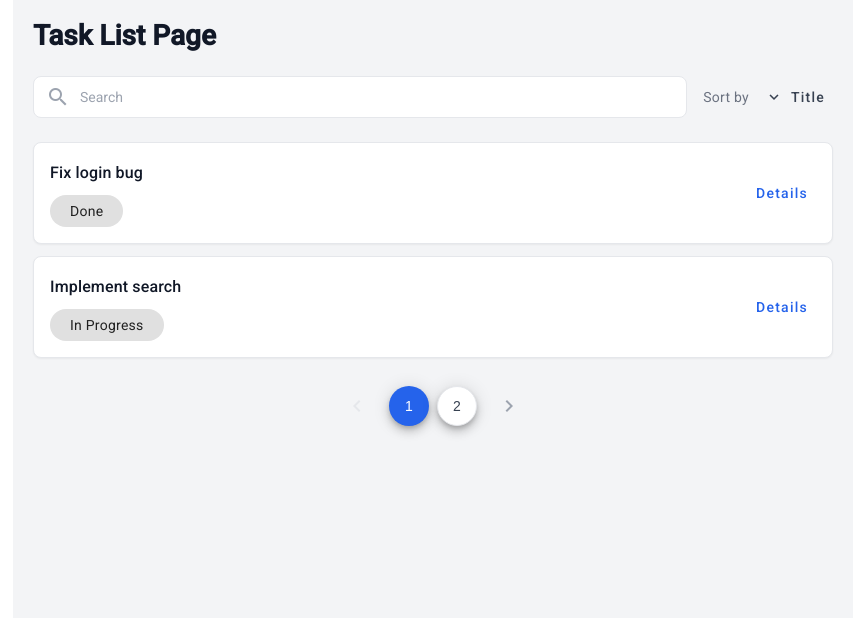
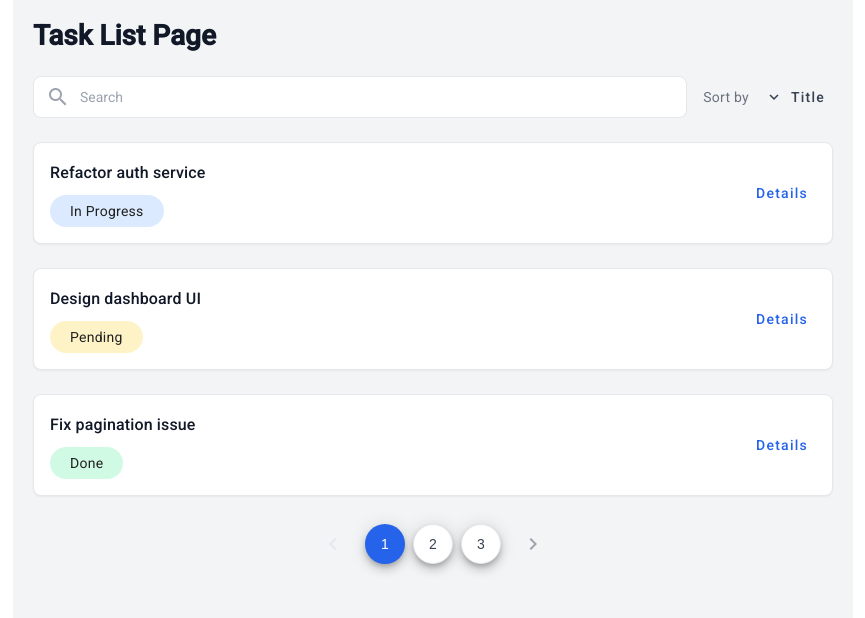
Before and after one commit to brykurt/task-list, an Angular app: page / in a window 1280 px wide. Shown: the top 618 px of the page, without its empty margins (207-1072 px from the left). Built offline with nearby package versions, Linux system fonts and the light colour scheme.

Commit message:
Adjusted pagination of tasks.

```diff
--- a/src/app/app.component.html
+++ b/src/app/app.component.html
@@ -15,18 +15,27 @@
       </button>
     </div>
   </div>
-
-  <div class="tasks-list">
-    <div class="task-item" *ngFor="let task of paginatedTasks">
+  <div *ngFor="let task of paginatedTasks">
+    <div class="tasks-list" *ngIf="!task.isDeleted">
+      <div class="task-item">
         <div class="task-content">
           <h3 class="task-title">{{ task.taskTitle }}</h3>
-        <mat-chip [ngClass]="'chip-' + (task.status | lowercase)">
+          <mat-chip
+            [class.chip-done]="task.status === statuses.DONE"
+            [class.chip-pending]="task.status === statuses.PENDING"
+            [class.chip-in-progress]="task.status === statuses.IN_PROGRESS"
+          >
             {{ task.status }}
           </mat-chip>
         </div>
-      <button mat-button class="details-button" (click)="openTaskDetails(task)">
+        <button
+          mat-button
+          class="details-button"
+          (click)="openTaskDetails(task)"
+        >
           Details
         </button>
+      </div>
     </div>
   </div>
 
--- a/src/app/app.component.scss
+++ b/src/app/app.component.scss
@@ -4,6 +4,21 @@
   margin: 0 auto;
   background: #f3f4f6;
   min-height: 100vh;
+}
+
+.chip-done {
+  background-color: #d1fae5 !important;
+  color: #065f46 !important;
+}
+
+.chip-pending {
+  background-color: #fef3c7 !important;
+  color: #92400e !important;
+}
+
+.chip-in-progress {
+  background-color: #dbeafe !important;
+  color: #0c4a6e !important;
 }
 
 .page-title {
--- a/src/app/app.component.ts
+++ b/src/app/app.component.ts
@@ -10,46 +10,107 @@ import { TaskDetailsComponent } from './task-details/task-details.component';
   styleUrls: ['./app.component.scss'],
 })
 export class AppComponent {
+  statuses = Status;
   title = 'task-list-app';
   tasks: ITask[] = [
     {
-      taskTitle: 'Fix login bug',
-      status: Status.DONE,
-      description:
-        'Users are unable to log in when entering correct credentials',
-      createdDate: new Date('2024-03-15T14:05:00'),
+      taskTitle: 'Refactor auth service',
+      status: Status.IN_PROGRESS,
+      description: 'Clean up and optimize authentication service logic',
+      createdDate: new Date('2024-03-12T11:15:00'),
       creating: false,
       isDeleted: false,
     },
     {
-      taskTitle: 'Implement search',
-      status: Status.IN_PROGRESS,
-      description: 'Add search functionality to task list',
-      createdDate: new Date('2024-03-14T10:30:00'),
+      taskTitle: 'Design dashboard UI',
+      status: Status.PENDING,
+      description: 'Create wireframes for the new dashboard',
+      createdDate: new Date('2024-03-11T16:45:00'),
       creating: false,
       isDeleted: false,
     },
     {
-      taskTitle: 'Update documentation',
+      taskTitle: 'Fix pagination issue',
+      status: Status.DONE,
+      description: 'Pagination breaks when deleting tasks',
+      createdDate: new Date('2024-03-10T13:20:00'),
+      creating: false,
+      isDeleted: false,
+    },
+    {
+      taskTitle: 'Add unit tests',
+      status: Status.IN_PROGRESS,
+      description: 'Write unit tests for task service',
+      createdDate: new Date('2024-03-09T09:40:00'),
+      creating: false,
+      isDeleted: false,
+    },
+    {
+      taskTitle: 'Optimize database queries',
       status: Status.PENDING,
-      description: 'Update API documentation',
-      createdDate: new Date('2024-03-13T09:00:00'),
+      description: 'Improve performance of task queries',
+      createdDate: new Date('2024-03-08T14:10:00'),
+      creating: false,
+      isDeleted: false,
+    },
+    {
+      taskTitle: 'Remove deprecated endpoints',
+      status: Status.DONE,
+      description: 'Clean up deprecated API endpoints',
+      createdDate: new Date('2024-03-07T10:00:00'),
       creating: false,
       isDeleted: true,
+    },
+    {
+      taskTitle: 'Implement task filters',
+      status: Status.IN_PROGRESS,
+      description: 'Allow filtering tasks by status',
+      createdDate: new Date('2024-03-06T15:25:00'),
+      creating: false,
+      isDeleted: false,
+    },
+    {
+      taskTitle: 'Improve error handling',
+      status: Status.PENDING,
+      description: 'Display user-friendly error messages',
+      createdDate: new Date('2024-03-05T11:50:00'),
+      creating: false,
+      isDeleted: false,
+    },
+    {
+      taskTitle: 'Update dependencies',
+      status: Status.DONE,
+      description: 'Update Angular and Material dependencies',
+      createdDate: new Date('2024-03-04T17:30:00'),
+      creating: false,
+      isDeleted: false,
+    },
+    {
+      taskTitle: 'Add dark mode',
+      status: Status.PENDING,
+      description: 'Implement dark mode theme toggle',
+      createdDate: new Date('2024-03-03T08:15:00'),
+      creating: false,
+      isDeleted: false,
     },
   ];
 
   currentPage = 1;
-  itemsPerPage = 2;
+  itemsPerPage = 3;
 
   get totalPages(): number {
-    return Math.ceil(this.tasks.length / this.itemsPerPage);
+    return Math.ceil(
+      this.tasks.filter((task) => !task.isDeleted).length / this.itemsPerPage
+    );
   }
 
   get paginatedTasks(): ITask[] {
+    const visibleTasks = this.tasks.filter((task) => !task.isDeleted);
+
     const startIndex = (this.currentPage - 1) * this.itemsPerPage;
     const endIndex = startIndex + this.itemsPerPage;
-    return this.tasks.slice(startIndex, endIndex);
+
+    return visibleTasks.slice(startIndex, endIndex);
   }
 
   constructor(public dialog: MatDialog) {}
@@ -58,6 +119,7 @@ export class AppComponent {
     this.dialog.open(TaskDetailsComponent, {
       data: task,
       panelClass: 'task-details-dialog',
+      disableClose: true,
     });
   }
 
--- a/src/app/task-details/task-details.component.html
+++ b/src/app/task-details/task-details.component.html
@@ -16,7 +16,7 @@
     </p>
 
     <p class="task-created">
-      {{ data.createdDate | date }}
+      Created on {{ data.createdDate | date : "MMMM d, y, h:mm a" }}
     </p>
 
     <div class="task-actions">
--- a/src/app/task-details/task-details.component.scss
+++ b/src/app/task-details/task-details.component.scss
@@ -60,16 +60,15 @@
 .task-actions {
   display: flex;
   justify-content: flex-end;
-  gap: 12px;
   margin-top: 20px;
   border-top: 1px solid #e5e7eb;
   padding-top: 16px;
 
   .edit-btn {
-    color: #2563eb;
+    border: 1px solid #e5e7eb;
   }
 
   .delete-btn {
-    color: #ef4444;
+    border: 1px solid #e5e7eb;
   }
 }
--- a/src/styles.scss
+++ b/src/styles.scss
@@ -7,22 +7,6 @@ body {
 body {
   margin: 0;
   font-family: Roboto, "Helvetica Neue", sans-serif;
-}
-
-/* Chip Status Colors */
-.chip-done {
-  background-color: #d1fae5;
-  color: #065f46;
-}
-
-.chip-pending {
-  background-color: #fef3c7;
-  color: #92400e;
-}
-
-.chip-in-progress {
-  background-color: #dbeafe;
-  color: #0c4a6e;
 }
 
 .dialog-content {
```
Lines whose indentation alone changed are shown as unchanged.
